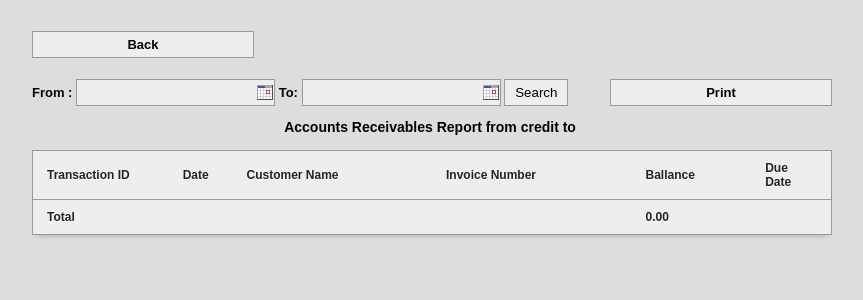
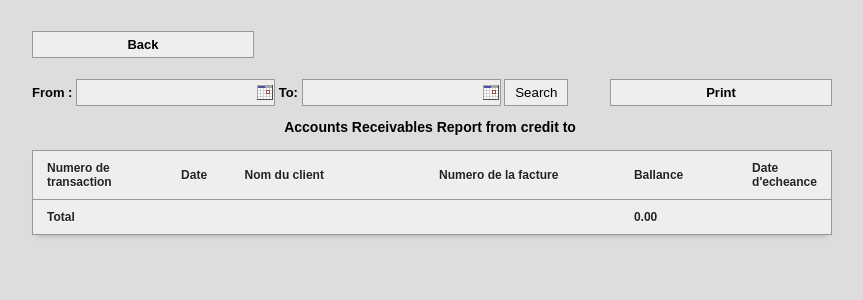
Before and after one commit to btirlemont/ZenWeb, a PHP site: page /main/accountreceivables.php?d1=credit in a window 1280 px wide. Shown: the top 300 px of the page, without its empty margins (208-1071 px from the left). Run offline with PHP 8.4, Linux system fonts and the light colour scheme; data comes from the database, SQL or seed files in the repository; data that the repository does not hold is empty; a stand-in replaces the project's code that opens the database connection.

Commit message:
Update accountreceivables.php
Traduction

```diff
--- a/POS/main/accountreceivables.php
+++ b/POS/main/accountreceivables.php
@@ -37,12 +37,12 @@ Accounts Receivables Report from&nbsp;<?php echo $_GET['d1'] ?>&nbsp;to&nbsp;<?p
 <table id="resultTable" data-responsive="table" style="text-align: left;">
 	<thead>
 		<tr>
-			<th width="17%"> Transaction ID </th>
+			<th width="17%"> Numero de transaction </th>
 			<th width="8%"> Date </th>
-			<th width="25%"> Customer Name </th>
-			<th width="25%"> Invoice Number </th>
+			<th width="25%"> Nom du client </th>
+			<th width="25%"> Numero de la facture </th>
 			<th width="15%"> Ballance </th>
-			<th width="10%"> Due Date </th>
+			<th width="10%"> Date d'echeance </th>
 		</tr>
 	</thead>
 	<tbody>
```
